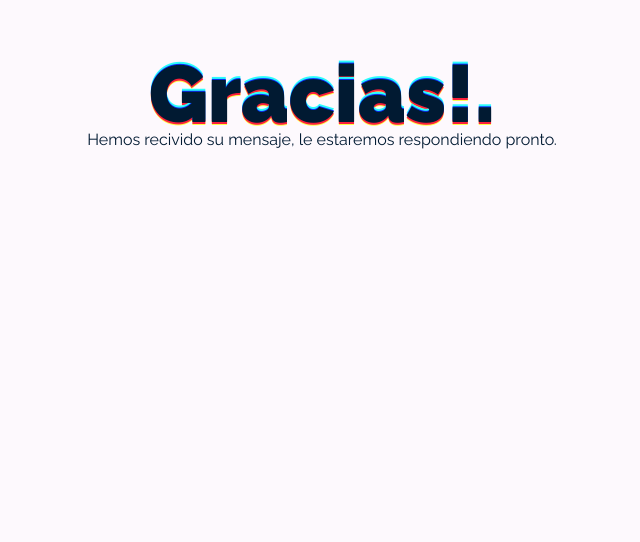
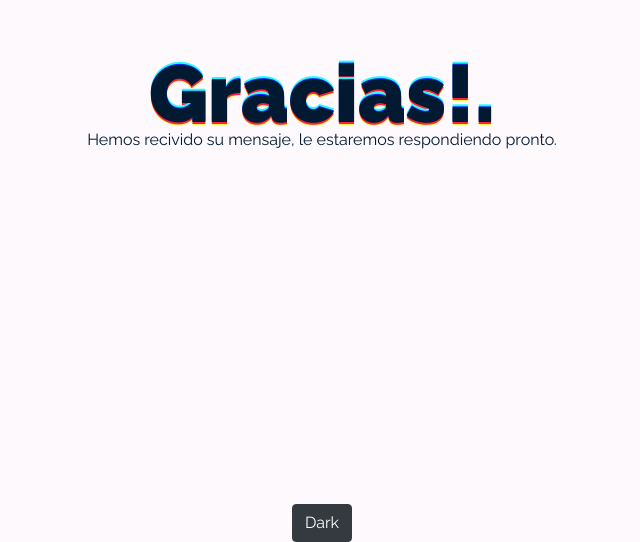
Before and after one commit to OmarVasquezHnz/DesarrolloDR, a website: page success.html in a window 1280 px wide. Shown: the part 296-838 px from the top of the page, without its empty margins (318-958 px from the left). Before the commit the page ends 800 px from the top, so only its background shows below. Drawn offline with nearby package versions, Linux system fonts and the light colour scheme.

Commit message:
changing styles

```diff
--- a/success.html
+++ b/success.html
@@ -121,6 +121,9 @@ a:hover {
             <h1>Gracias!.</h1>
           <p>Hemos recivido su mensaje, le estaremos respondiendo pronto.</p>
         </div>
+        <a href="/">
+            <button type="button" class="btn btn-dark">Dark</button>
+        </a>
     </div>
 </body>
 </html>
```
